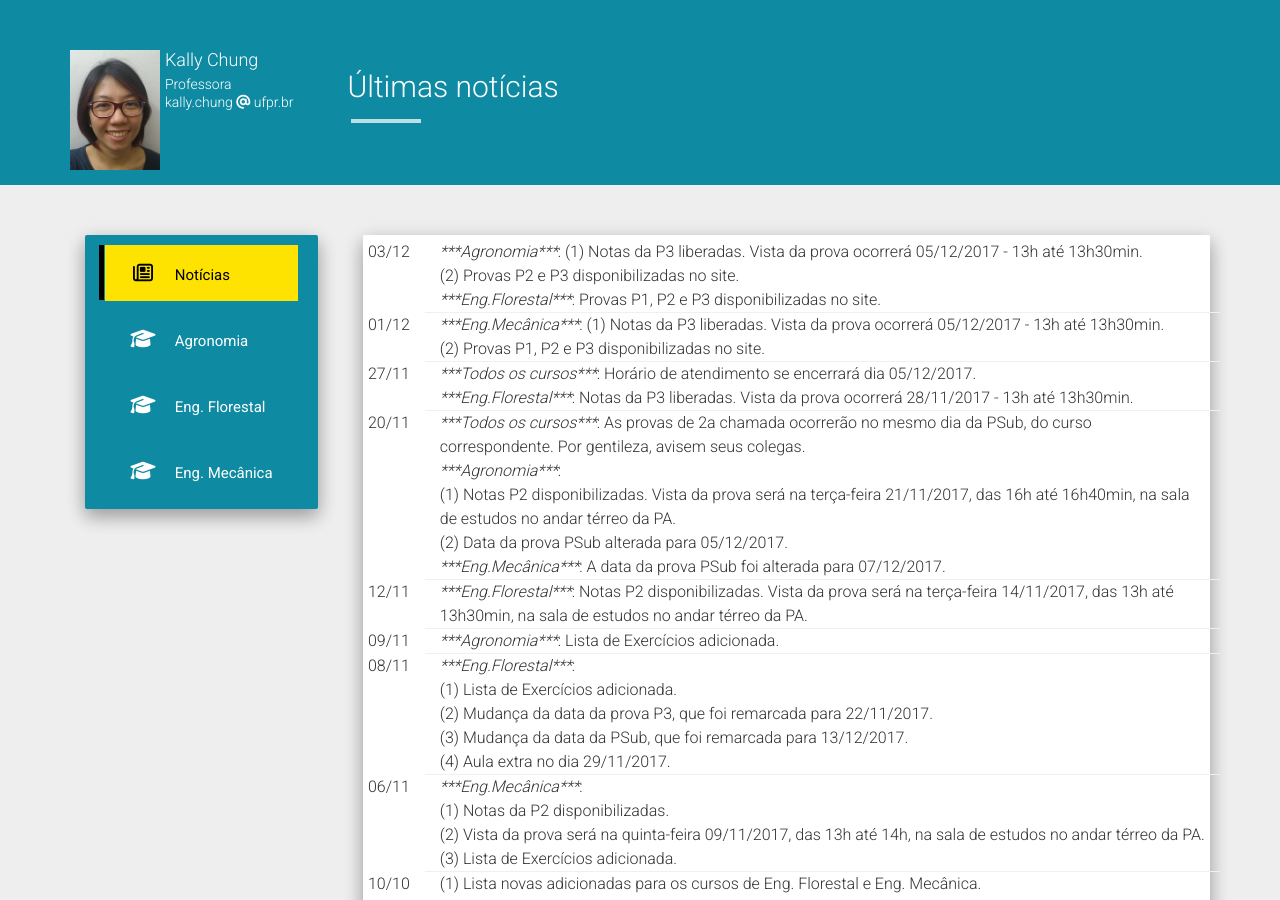
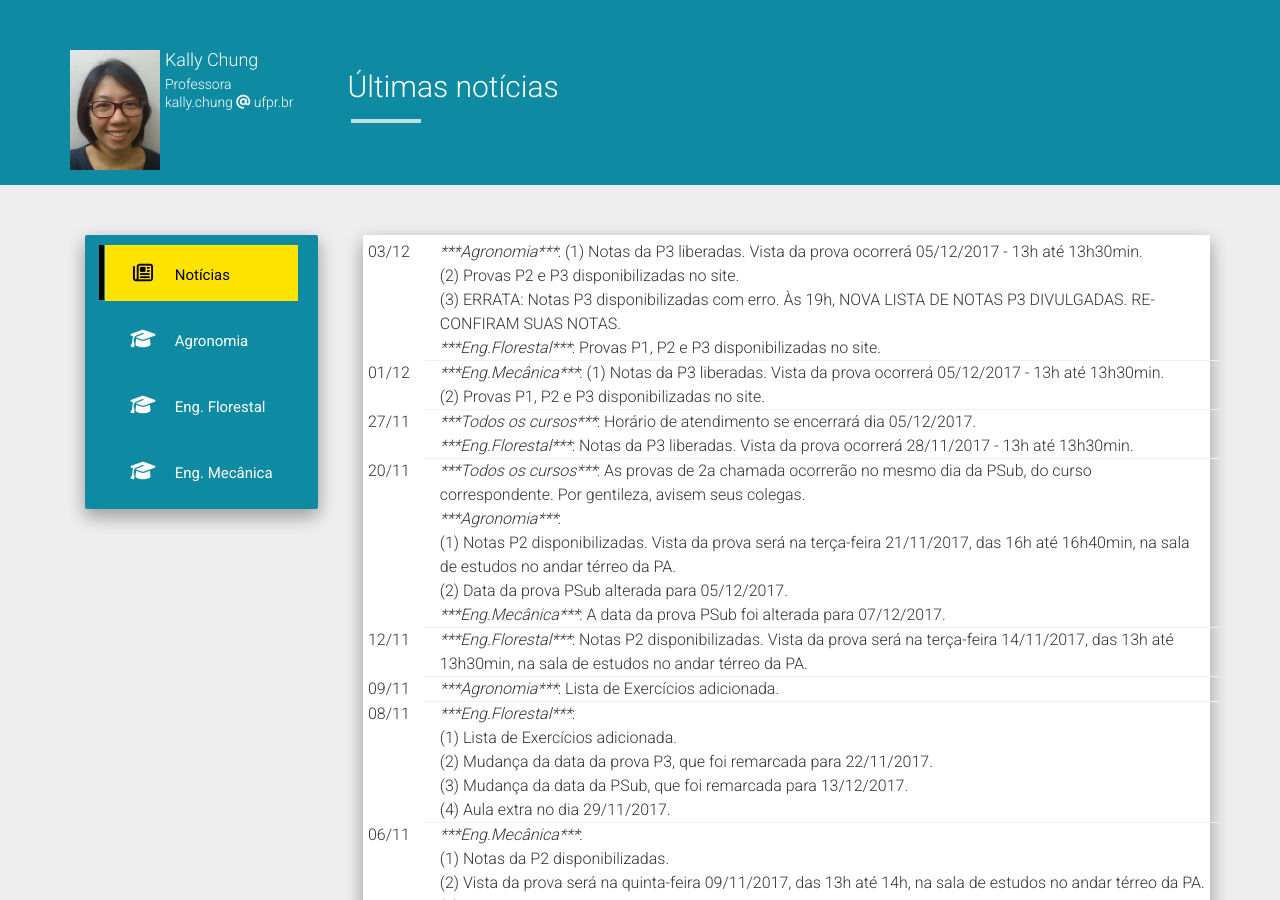
Before and after one commit to chunggnuhc/chunggnuhc.github.io, a Jekyll site: the page built from index.html, in a window 1280 px wide and 900 px high. Built offline with Jekyll 4.4.1, drawn with Linux system fonts in a browser that asks for light colours; nearby versions of some CDN libraries.

Commit message:
Update Notas P3 Agronomia

```diff
--- a/_data/noticias.yml
+++ b/_data/noticias.yml
@@ -1,5 +1,5 @@
 - data: 2017-12-03
-  noticia: "<i>***Agronomia***</i>: (1) Notas da P3 liberadas. Vista da prova ocorrerá 05/12/2017 - 13h até 13h30min.<br> (2) Provas P2 e P3 disponibilizadas no site.<br><i>***Eng.Florestal***</i>: Provas P1, P2 e P3 disponibilizadas no site."
+  noticia: "<i>***Agronomia***</i>: (1) Notas da P3 liberadas. Vista da prova ocorrerá 05/12/2017 - 13h até 13h30min.<br> (2) Provas P2 e P3 disponibilizadas no site.<br> (3) ERRATA: Notas P3 disponibilizadas com erro. Às 19h, NOVA LISTA DE NOTAS P3 DIVULGADAS. RE-CONFIRAM SUAS NOTAS.<br><i>***Eng.Florestal***</i>: Provas P1, P2 e P3 disponibilizadas no site."
 - data: 2017-12-01
   noticia: "<i>***Eng.Mecânica***</i>: (1) Notas da P3 liberadas. Vista da prova ocorrerá 05/12/2017 - 13h até 13h30min.<br> (2) Provas P1, P2 e P3 disponibilizadas no site."
 - data: 2017-11-27
```
